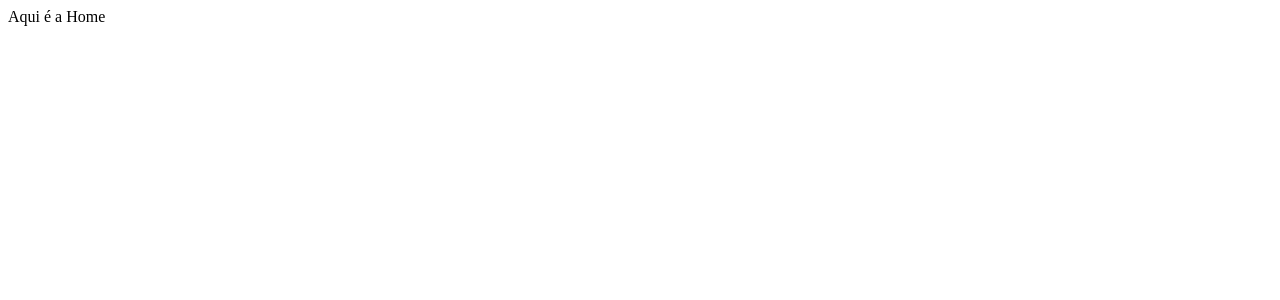
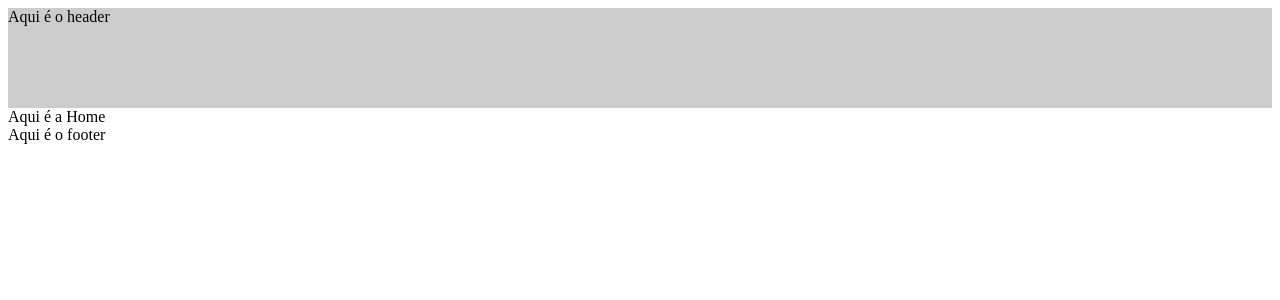
Before and after one commit to LeonardoPilatti/OlxCloneB7WEB, a React (Create React App) app: page / in a window 1280 px wide. Shown: the top 300 px of the page. Built offline with nearby package versions, Linux system fonts and the light colour scheme.

Commit message:
arrumando o template

```diff
--- a/src/App.js
+++ b/src/App.js
@@ -3,10 +3,15 @@ import { connect } from 'react-redux';
 import { BrowserRouter } from 'react-router-dom';
 import Routes from './Routes';
 
+import Header from './components/partials/Header/Header';
+import Footer from './components/partials/Footer/Footer';
+
 const Page = (props) => {
   return (
     <BrowserRouter>
+      <Header />
       <Routes />
+      <Footer />
     </BrowserRouter>
   );
 };
--- /dev/null
+++ b/src/components/partials/Footer/Footer.js
@@ -0,0 +1,7 @@
+import React from 'react';
+
+const Footer = () => {
+  return <div>Aqui é o footer</div>;
+};
+
+export default Footer;
--- /dev/null
+++ b/src/components/partials/Header/Header.js
@@ -0,0 +1,8 @@
+import React from 'react';
+import styles from './Header.module.css';
+
+const Header = () => {
+  return <header>Aqui é o header</header>;
+};
+
+export default Header;
--- /dev/null
+++ b/src/components/partials/Header/Header.module.css
@@ -0,0 +1,4 @@
+header {
+  height: 100px;
+  background-color: #ccc;
+}
```
Also changed, not shown: src/components/partials/Footer/Footer.module.css (added).
